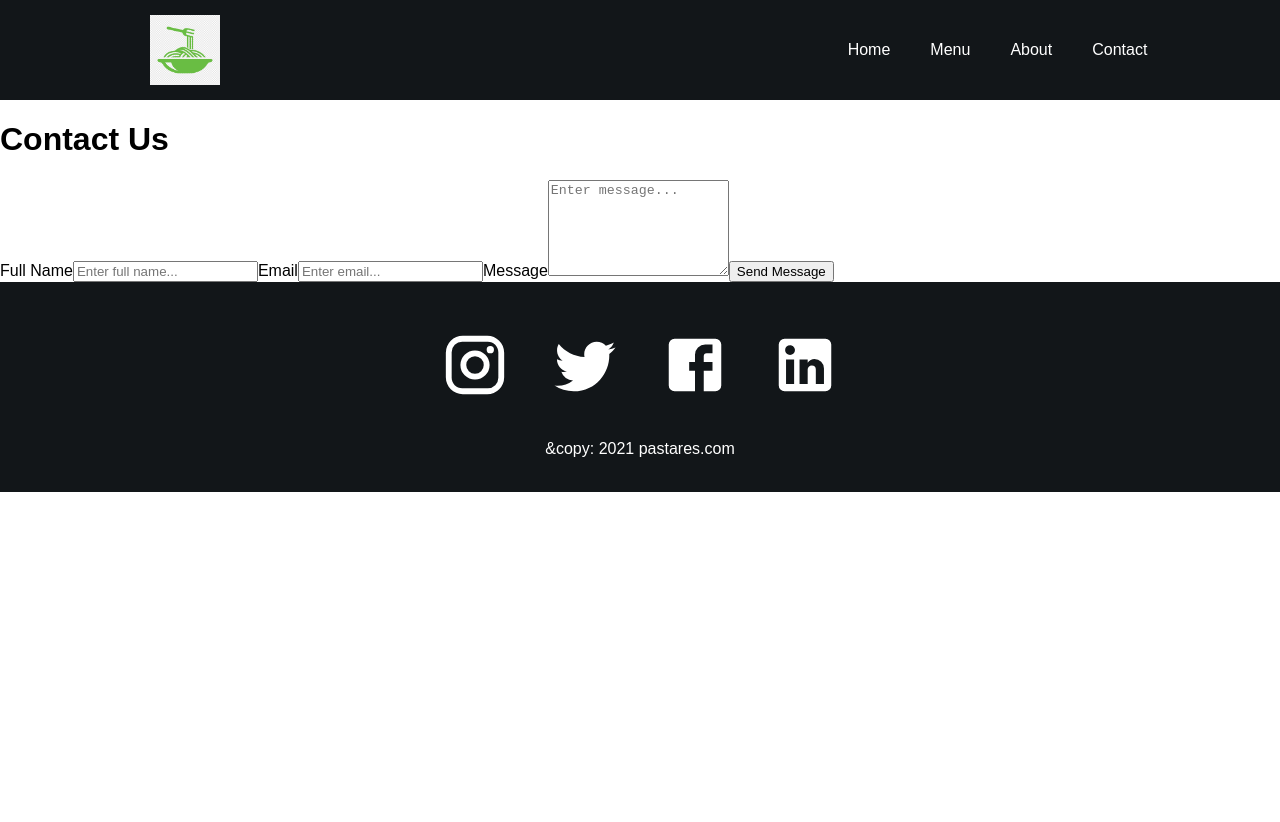
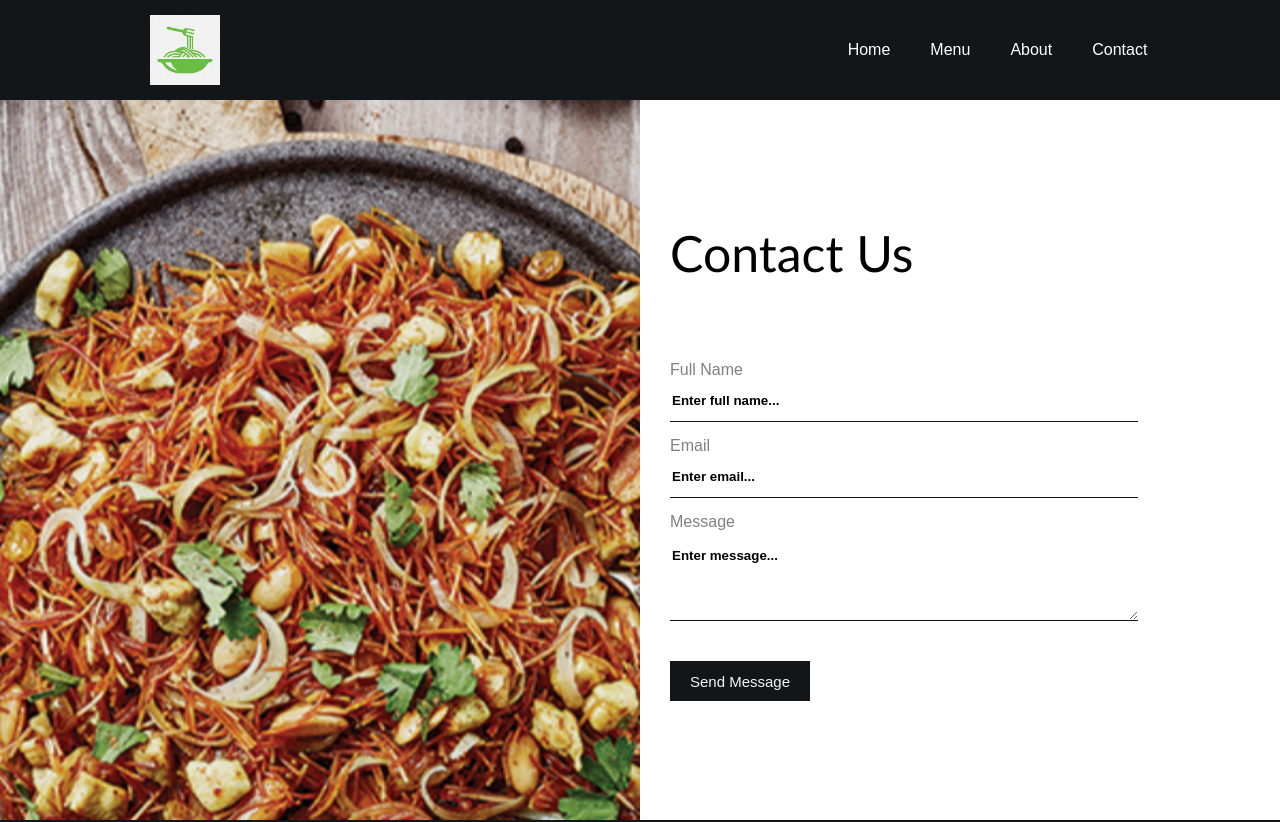
Before and after one commit to keneogu/pasta-restaurant, a React (Create React App) app: page /contact in a window 1280 px wide. Shown: the top 822 px of the page. Before the commit the page ends 800 px from the top, so only its background shows below. Built offline with nearby package versions, Linux system fonts and the light colour scheme.

Commit message:
Add className and import styles in contact page

```diff
--- a/src/pages/Contact.js
+++ b/src/pages/Contact.js
@@ -1,9 +1,10 @@
 import React from "react";
 import BackImage from "../assets/vermi.png";
+import '../styles/Contact.css';
 
 function contact() {
   return (
-    <div>
+    <div className="contact">
       <div
         className="leftSide"
         style={{ backgroundImage: `url(${BackImage})` }}
```
